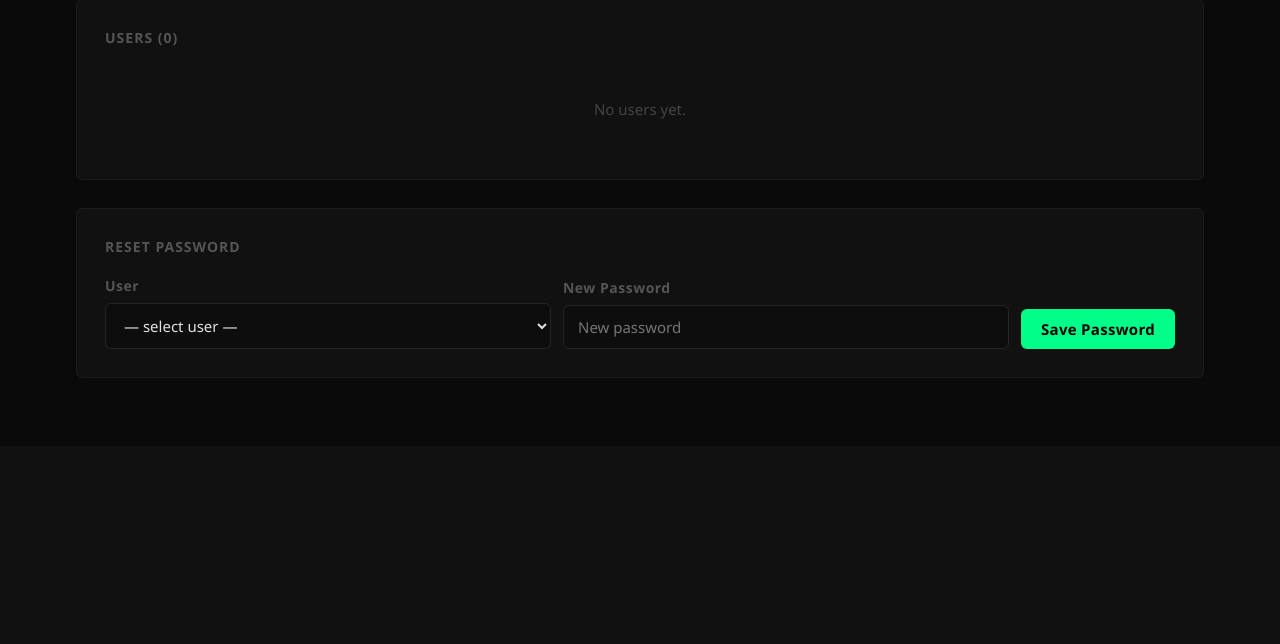
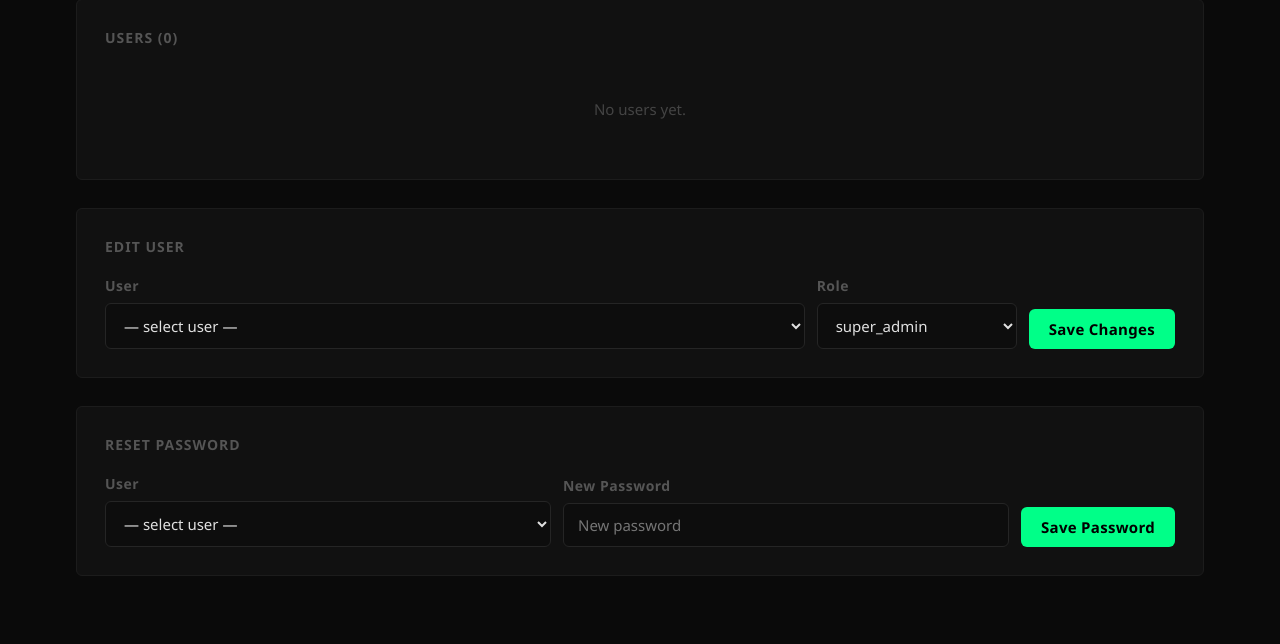
Before and after one commit to audit-forge/mark-sentinel, a FastAPI app: template admin/templates/users.html in a window 1280 px wide. Shown: the part 370-1014 px from the top of the page. Before the commit the page ends 719 px from the top, so only its background shows below. Run offline with FastAPI, Linux system fonts and the light colour scheme; the template is opened without the code that fills it, so the values that code supplies are empty; parts of the project's set-up code (start-up, migrations or seed data) failed here and were passed over.

Commit message:
feat: customer archive/restore/delete + user role and customer reassignment
- customers.html: Active/Inactive/All filter dropdown, Archive replaces Remove,
  Restore + permanent Delete buttons for inactive customers
- app.py: status filter on GET /customers, POST /customers/restore (reactivates),
  POST /customers/delete (hard delete, inactive only)
- users.html: Edit User card — change role (incl. super_admin) and customer assignment
- app.py: POST /users/edit — super_admin only, updates role and customer_id
- users_page: pass all_users to feed both Edit and Reset Password dropdowns

Co-Authored-By: Claude Sonnet 4.6 <noreply@anthropic.com>

```diff
--- a/admin/app.py
+++ b/admin/app.py
@@ -182,11 +182,14 @@ async def customers_page(request: Request):
         user = require_super_admin(request)
     except HTTPException:
         return RedirectResponse("/login")
+    status = request.query_params.get("status", "active")
     with get_conn() as conn:
-        rows = conn.execute(
-            "SELECT * FROM customers ORDER BY created_at DESC"
-        ).fetchall()
-
+        if status == "inactive":
+            rows = conn.execute("SELECT * FROM customers WHERE active=0 ORDER BY created_at DESC").fetchall()
+        elif status == "all":
+            rows = conn.execute("SELECT * FROM customers ORDER BY created_at DESC").fetchall()
+        else:
+            rows = conn.execute("SELECT * FROM customers WHERE active=1 ORDER BY created_at DESC").fetchall()
     customers = []
     for r in rows:
         c = dict(r)
@@ -197,7 +200,7 @@ async def customers_page(request: Request):
         customers.append(c)
     return templates.TemplateResponse("customers.html", {
         "request": request, "user": user,
-        "customers": customers, "ip": PUBLIC_IP,
+        "customers": customers, "ip": PUBLIC_IP, "status": status,
     })
 
 
@@ -294,6 +297,31 @@ async def remove_customer(request: Request, customer_id: str = Form(...)):
         conn.execute("UPDATE users SET active=0 WHERE customer_id=?", (customer_id,))
     _run_script("remove_customer.sh", customer_id)
     return RedirectResponse("/customers", status_code=303)
+
+
+@app.post("/customers/restore")
+async def restore_customer(request: Request, customer_id: str = Form(...)):
+    try:
+        require_super_admin(request)
+    except HTTPException:
+        return RedirectResponse("/login")
+    with get_conn() as conn:
+        conn.execute("UPDATE customers SET active=1 WHERE id=?", (customer_id,))
+    _run_script("provision_customer.sh", customer_id, PUBLIC_IP)
+    return RedirectResponse("/customers", status_code=303)
+
+
+@app.post("/customers/delete")
+async def delete_customer(request: Request, customer_id: str = Form(...)):
+    try:
+        require_super_admin(request)
+    except HTTPException:
+        return RedirectResponse("/login")
+    with get_conn() as conn:
+        conn.execute("DELETE FROM customers WHERE id=? AND active=0", (customer_id,))
+        conn.execute("DELETE FROM users WHERE customer_id=?", (customer_id,))
+    _run_script("remove_customer.sh", customer_id)
+    return RedirectResponse("/customers?status=inactive", status_code=303)
 
 
 # ── Forgot / Reset password ───────────────────────────────────────────────────
@@ -434,9 +462,16 @@ async def users_page(request: Request):
                 ORDER BY u.created_at DESC
             """, (user["customer_id"],)).fetchall()
             customers = []
+    with get_conn() as conn:
+        all_users = conn.execute("""
+            SELECT u.*, c.name as customer_name
+            FROM users u LEFT JOIN customers c ON u.customer_id = c.id
+            WHERE u.active=1 ORDER BY u.email
+        """).fetchall()
     return templates.TemplateResponse("users.html", {
         "request": request, "user": user,
         "users": [dict(r) for r in rows],
+        "all_users": [dict(r) for r in all_users],
         "customers": [dict(r) for r in customers],
     })
 
@@ -464,6 +499,29 @@ async def add_user(
              role, customer_id or None, datetime.now(timezone.utc).isoformat())
         )
     return RedirectResponse("/users", status_code=303)
+
+
+@app.post("/users/edit")
+async def edit_user(
+    request: Request,
+    user_id: str = Form(...),
+    role: str = Form(...),
+    customer_id: str = Form(None),
+):
+    try:
+        user = get_current_user(request)
+    except HTTPException:
+        return RedirectResponse("/login")
+    if user["role"] != "super_admin":
+        return RedirectResponse("/users?error=forbidden", status_code=303)
+    if role not in ("super_admin", "customer_admin", "user"):
+        role = "user"
+    with get_conn() as conn:
+        conn.execute(
+            "UPDATE users SET role=?, customer_id=? WHERE id=?",
+            (role, customer_id or None, user_id)
+        )
+    return RedirectResponse("/users?edited=1", status_code=303)
 
 
 @app.post("/users/password")
--- a/admin/templates/users.html
+++ b/admin/templates/users.html
@@ -4,6 +4,8 @@
 
 {% if request.query_params.get('pw_changed') %}
 <div class="error" style="background:var(--accent)18;border-color:var(--accent)40;color:var(--accent)">&#10003; Password updated successfully</div>
+{% elif request.query_params.get('edited') %}
+<div class="error" style="background:var(--accent)18;border-color:var(--accent)40;color:var(--accent)">&#10003; User updated successfully</div>
 {% elif request.query_params.get('error') == 'forbidden' %}
 <div class="error">Permission denied.</div>
 {% elif request.query_params.get('error') == 'notfound' %}
@@ -92,6 +94,43 @@
 </div>
 
 <div class="card">
+  <div class="card-title">Edit User</div>
+  <form method="post" action="/users/edit">
+    <div class="form-row">
+      <div class="form-group">
+        <label>User</label>
+        <select name="user_id" required>
+          <option value="">— select user —</option>
+          {% for u in all_users %}
+          <option value="{{ u.id }}">{{ u.email }} ({{ u.role }}{% if u.customer_name %} · {{ u.customer_name }}{% endif %})</option>
+          {% endfor %}
+        </select>
+      </div>
+      <div class="form-group" style="max-width:200px">
+        <label>Role</label>
+        <select name="role">
+          <option value="super_admin">super_admin</option>
+          <option value="customer_admin">customer_admin</option>
+          <option value="user">user</option>
+        </select>
+      </div>
+      {% if user.role == 'super_admin' %}
+      <div class="form-group" style="max-width:220px">
+        <label>Assign to Customer</label>
+        <select name="customer_id">
+          <option value="">— none —</option>
+          {% for c in customers %}
+          <option value="{{ c.id }}">{{ c.name }}</option>
+          {% endfor %}
+        </select>
+      </div>
+      {% endif %}
+      <button type="submit" class="btn btn-primary">Save Changes</button>
+    </div>
+  </form>
+</div>
+
+<div class="card">
   <div class="card-title">Reset Password</div>
   <form method="post" action="/users/password">
     <div class="form-row">
@@ -99,7 +138,7 @@
         <label>User</label>
         <select name="user_id" required>
           <option value="">— select user —</option>
-          {% for u in users %}
+          {% for u in all_users %}
           <option value="{{ u.id }}">{{ u.email }} ({{ u.role }}{% if u.customer_name %} · {{ u.customer_name }}{% endif %})</option>
           {% endfor %}
         </select>
```
Also changed, not shown: admin/templates/customers.html (+33 -14 lines).
